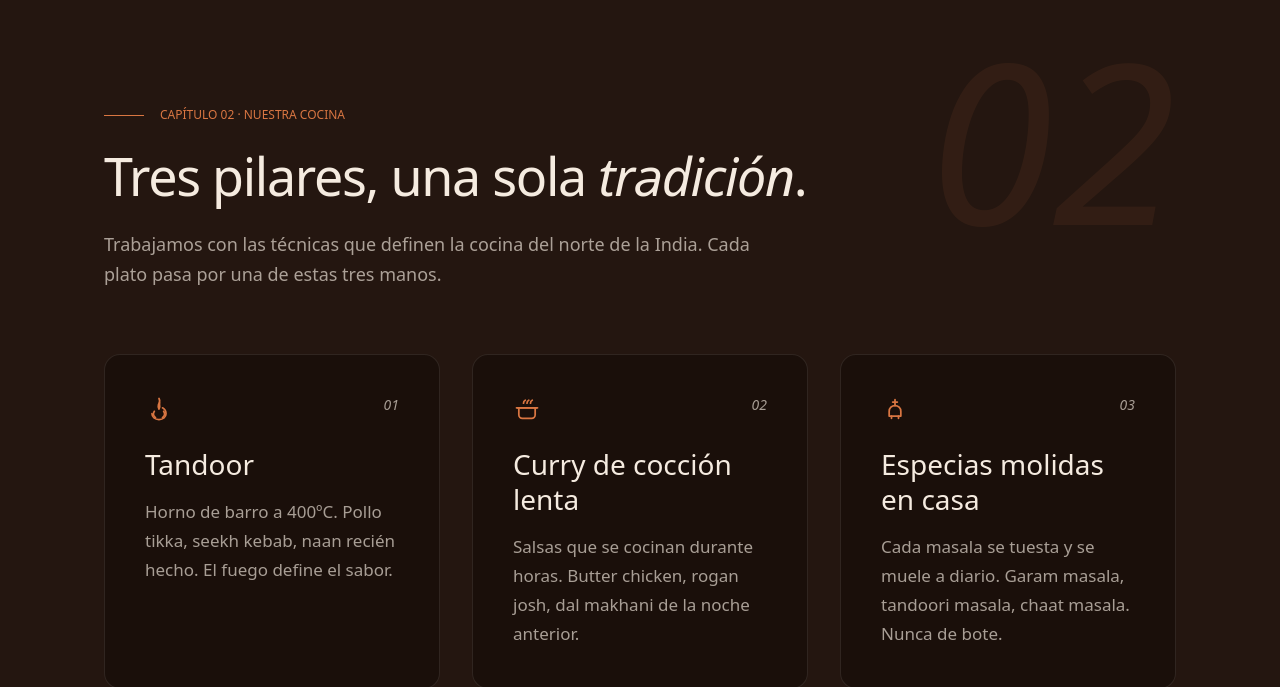
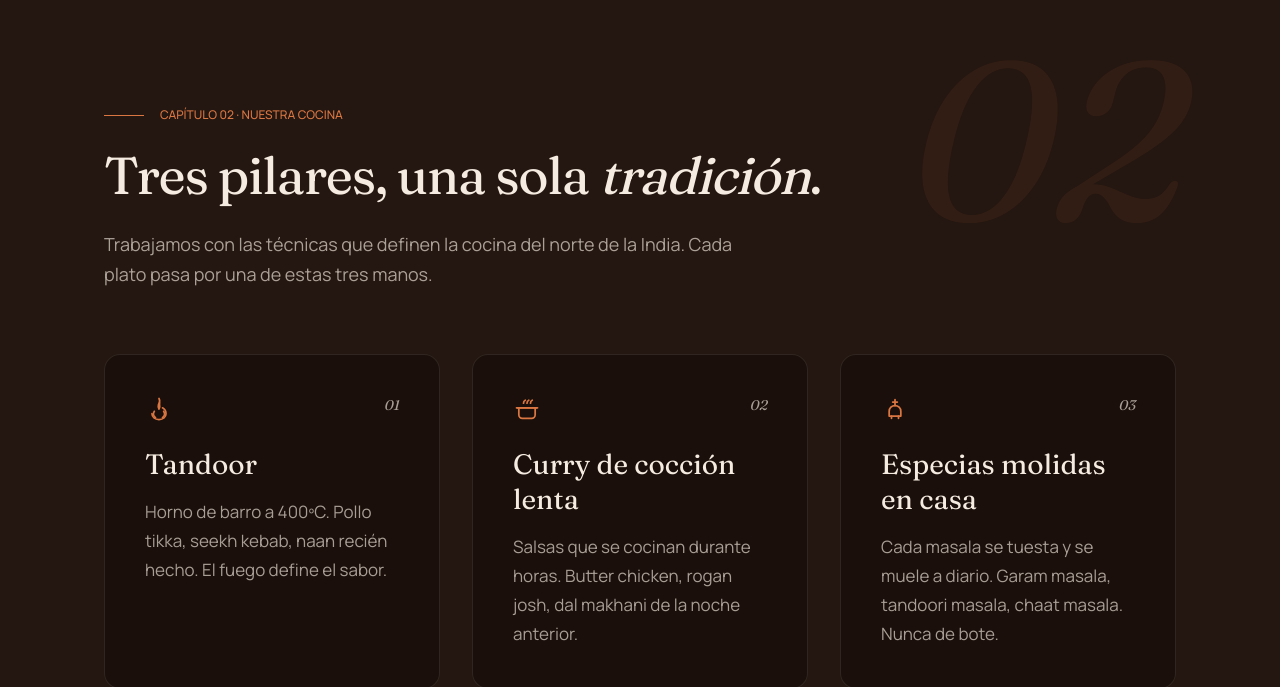
Before and after one commit to Lucas-progRepo/web-doli-restaurante-indio, a Next.js app: page / in a window 1280 px wide. Shown: the part 1683-2370 px from the top of the page. Built offline with nearby package versions, Linux system fonts and the light colour scheme.

Commit message:
feat: initial website

```diff
--- a/app/layout.tsx
+++ b/app/layout.tsx
@@ -6,14 +6,14 @@ const fraunces = Fraunces({
   subsets: ['latin'],
   weight: ['400', '500', '700'],
   style: ['normal', 'italic'],
-  variable: '--font-display',
+  variable: '--font-fraunces',
   display: 'swap'
 });
 
 const manrope = Manrope({
   subsets: ['latin'],
   weight: ['400', '500', '600'],
-  variable: '--font-body',
+  variable: '--font-manrope',
   display: 'swap'
 });
 
@@ -28,41 +28,46 @@ export const metadata: Metadata = {
     'butter chicken Madrid',
     'Doli restaurante',
     'cocina india auténtica',
-    'naan Madrid'
+    'naan Madrid',
+    'Punjab Madrid'
   ],
   openGraph: {
     title: 'Doli · Restaurante Indio en Madrid',
     description:
-      'Cocina del norte de la India en el corazón de Madrid. Tandoor, currys de cocción lenta y especias molidas en casa.',
-    type: 'website',
-    locale: 'es_ES'
+      'Auténtica cocina del norte de la India en Madrid. Tandoor tradicional, currys de cocción lenta y especias molidas en casa.',
+    locale: 'es_ES',
+    type: 'website'
   }
 };
 
-export default function RootLayout({ children }: { children: React.ReactNode }) {
 const jsonLd = {
   '@context': 'https://schema.org',
   '@type': 'Restaurant',
   name: 'Doli',
   servesCuisine: 'Indian',
+  description:
+    'Restaurante indio en Madrid especializado en cocina del norte de la India: tandoor, currys de cocción lenta y especias molidas en casa.',
   address: {
     '@type': 'PostalAddress',
     addressLocality: 'Madrid',
     addressCountry: 'ES'
-    },
-    description:
-      'Restaurante indio en Madrid con tandoor tradicional, currys de cocción lenta y especias molidas en casa.'
+  }
 };
 
+export default function RootLayout({
+  children
+}: {
+  children: React.ReactNode;
+}) {
   return (
     <html lang="es" className={`${fraunces.variable} ${manrope.variable} scroll-smooth`}>
-      <head>
+      <body className="font-body bg-bg text-ink antialiased">
         <script
           type="application/ld+json"
           dangerouslySetInnerHTML={{ __html: JSON.stringify(jsonLd) }}
         />
-      </head>
-      <body className="font-body bg-bg text-ink antialiased">{children}</body>
+        {children}
+      </body>
     </html>
   );
 }
```
Lines whose indentation alone changed are shown as unchanged.
